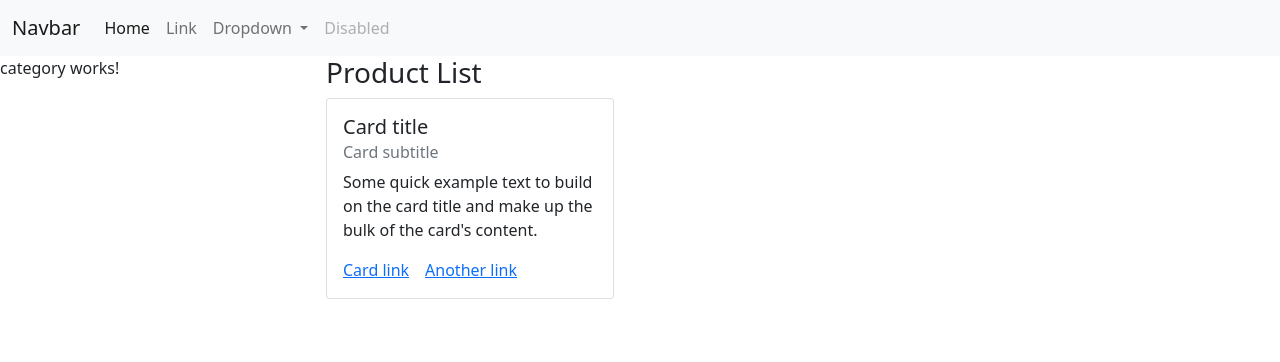
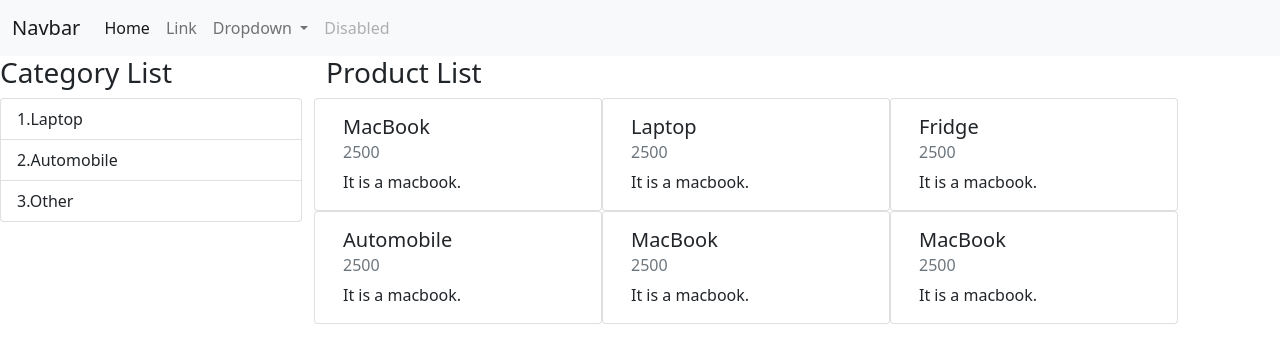
Before and after one commit to erdenerunl/angular-example, an Angular app: page / in a window 1280 px wide. Shown: the top 362 px of the page. Built offline with nearby package versions, Linux system fonts and the light colour scheme.

Commit message:
ngFor, type safety declaration.

```diff
--- a/src/app/category/category.component.html
+++ b/src/app/category/category.component.html
@@ -1 +1,5 @@
-<p>category works!</p>
+
+<h3> {{title}} </h3>
+<div class="list-group">
+    <a href="#" class="list-group-item" *ngFor="let category of categoryList" > {{category.id}}.{{category.name}} </a>
+</div>
--- a/src/app/category/category.component.ts
+++ b/src/app/category/category.component.ts
@@ -1,4 +1,5 @@
 import { Component, OnInit } from '@angular/core';
+import { Category } from './category';
 
 @Component({
   selector: 'app-category',
@@ -8,7 +9,12 @@
 export class CategoryComponent implements OnInit {
 
   constructor() { }
-
+  title = "Category List";
+  categoryList : Category[] = [
+    { id:1, name: "Laptop"},
+    { id:2, name: "Automobile"},
+    { id:3, name: "Other"},
+  ]
   ngOnInit(): void {
   }
 
--- /dev/null
+++ b/src/app/category/category.ts
@@ -0,0 +1,4 @@
+export class Category {
+    id: number;
+    name: string;
+}
--- a/src/app/product/product.component.html
+++ b/src/app/product/product.component.html
@@ -1,13 +1,11 @@
-<h3 *ngIf="ProductList; else alertMessage" > {{title}} </h3>
-<ng-template #alertMessage >
-    There is no product in this category.
-</ng-template>
-<div class="card" style="width: 18rem;">
+<h3 *ngIf="ProductList; else alertMessage">{{ title }}</h3>
+<ng-template #alertMessage> There is no product in this category. </ng-template>
+<div class="row">
+  <div class="card" style="width: 18rem" *ngFor="let card of ProductList">
     <div class="card-body">
-      <h5 class="card-title">Card title</h5>
-      <h6 class="card-subtitle mb-2 text-muted">Card subtitle</h6>
-      <p class="card-text">Some quick example text to build on the card title and make up the bulk of the card's content.</p>
-      <a href="#" class="card-link">Card link</a>
-      <a href="#" class="card-link">Another link</a>
+      <h5 class="card-title">{{ card.name }}</h5>
+      <h6 class="card-subtitle mb-2 text-muted">{{ card.price }}</h6>
+      <p class="card-text">{{ card.desc }}</p>
     </div>
   </div>
+</div>
--- a/src/app/product/product.component.ts
+++ b/src/app/product/product.component.ts
@@ -1,4 +1,5 @@
 import { Component, OnInit } from '@angular/core';
+import { Product } from './product';
 
 @Component({
   selector: 'app-product',
@@ -9,13 +10,13 @@
 
   constructor() { }
   title = "Product List";
-  ProductList: any[] = [
-    {id:1, price:"2500", name: "MacBook", categoryId:1, desc: "It is a macbook."},
-    {id:2, price:"2500", name: "Laptop", categoryId:2, desc: "It is a macbook."},
-    {id:3, price:"2500", name: "Fridge", categoryId:3, desc: "It is a macbook."},
-    {id:4, price:"2500", name: "Automobile", categoryId:4, desc: "It is a macbook."},
-    {id:5, price:"2500", name: "MacBook", categoryId:5, desc: "It is a macbook."},
-    {id:6, price:"2500", name: "MacBook", categoryId:6, desc: "It is a macbook."},
+  ProductList: Product[] = [
+    {id:1, price:2500, name: "MacBook", categoryId:1, desc: "It is a macbook."},
+    {id:2, price:2500, name: "Laptop", categoryId:2, desc: "It is a macbook."},
+    {id:3, price:2500, name: "Fridge", categoryId:3, desc: "It is a macbook."},
+    {id:4, price:2500, name: "Automobile", categoryId:4, desc: "It is a macbook."},
+    {id:5, price:2500, name: "MacBook", categoryId:5, desc: "It is a macbook."},
+    {id:6, price:2500, name: "MacBook", categoryId:6, desc: "It is a macbook."},
 
   ];
   ngOnInit(): void {
--- /dev/null
+++ b/src/app/product/product.ts
@@ -0,0 +1,7 @@
+export class Product {
+    id: number;
+    name: string;
+    price: number;
+    desc: string;
+    categoryId: number;
+}
```
